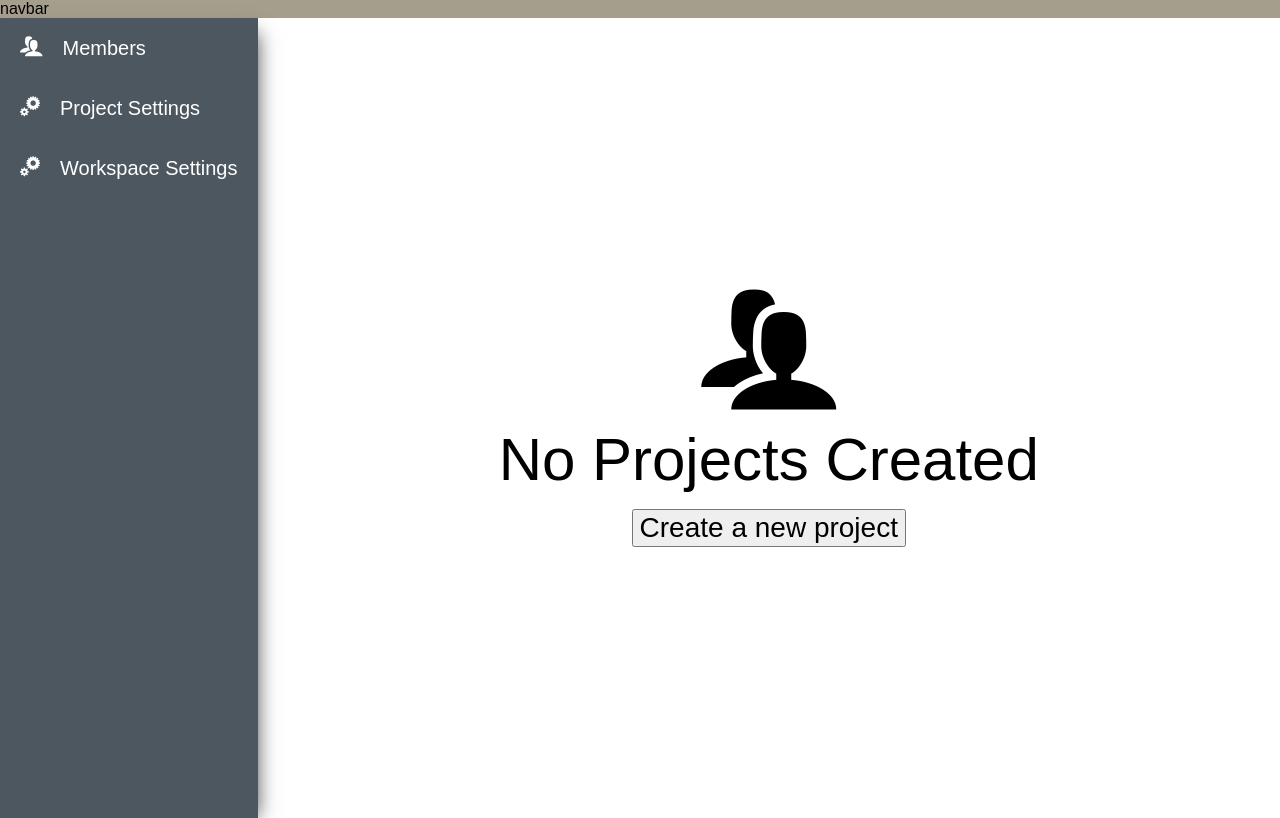
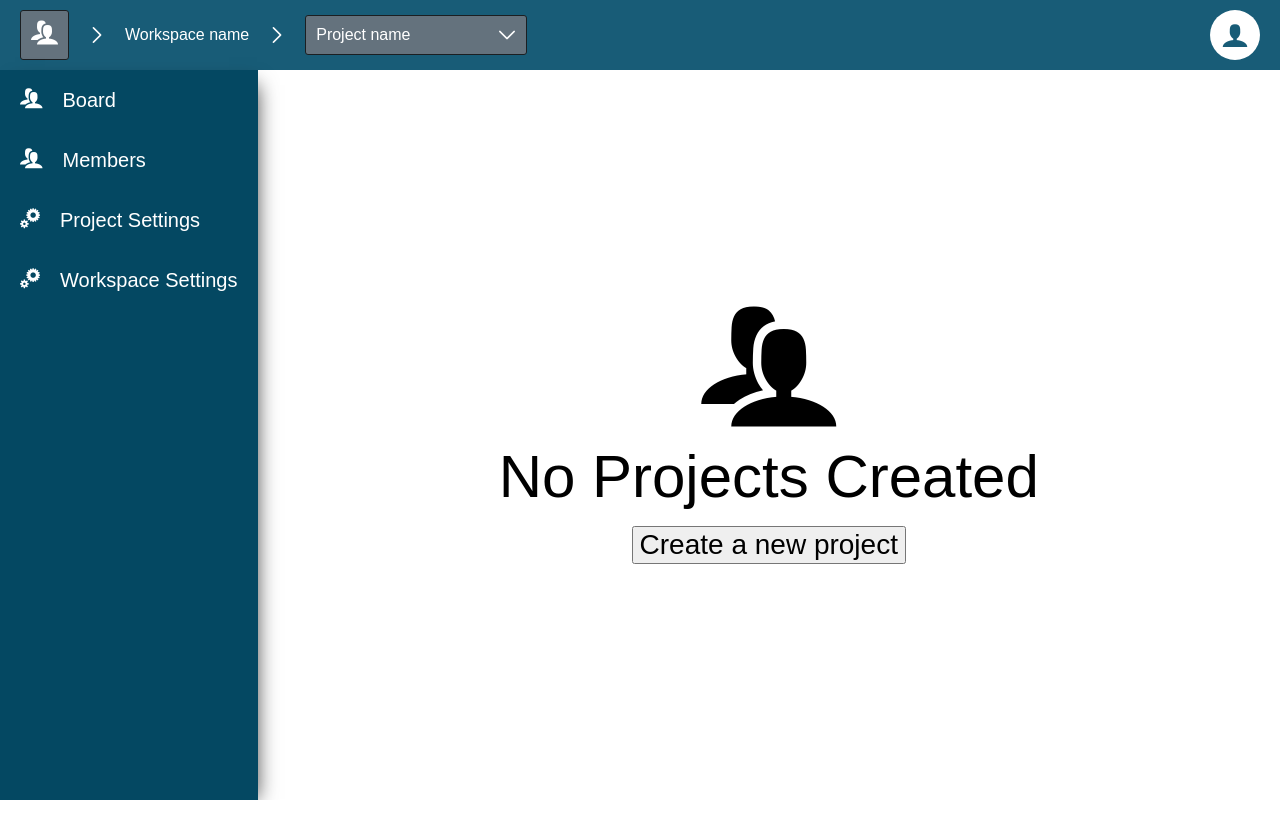
Before and after one commit to Lendruk/AppUntitledApiLibrary, a React (Create React App) app in the folder frontend/: page / in a window 1280 px wide. Built offline with nearby package versions, Linux system fonts and the light colour scheme; a web font is replaced by a local one.

Commit message:
wip home

```diff
--- a/frontend/src/components/Navbar/index.js
+++ b/frontend/src/components/Navbar/index.js
@@ -1,10 +1,62 @@
 import React from 'react';
 import * as Styles from './styles';
+import { ProjectPicker } from '../ProjectPicker';
 export class Navbar extends React.Component {
+    constructor(props) {
+        super(props);
+
+        this.state= {
+            openProjectPicker: false,
+        }
+
+        this.handleProjectPickerClick = this.handleProjectPickerClick.bind(this);
+    }
+
+    componentDidMount() {
+
+    }
+
+    componentWillUnmount() {
+        window.removeEventListener("mousedown", this.handleProjectPickerClick);
+    }
+
+    handleProjectPickerClick(e) {
+        const { openProjectPicker } = this.state;
+        const projectPicker = document.getElementById("project-picker");
+
+        if(openProjectPicker && !projectPicker.contains(e.target)) {
+            this.setState({ openProjectPicker: false });
+            window.removeEventListener("mousedown", this.handleProjectPickerClick);
+        }
+    }
 
     render() {
+        const { openProjectPicker } = this.state;
         return (
-            <Styles.Container>navbar</Styles.Container>
+            <Styles.Container>
+                <Styles.Breadcrumb>
+                    <Styles.Icon>
+                        <span className="moon-users" />
+                    </Styles.Icon>
+                    <span className="moon-back breadcrumb-arrow" />
+                    <div>Workspace name</div>
+                    <span className="moon-back breadcrumb-arrow" />
+                    <Styles.ProjectSelector  onClick={e => {
+                        this.setState({ openProjectPicker: true }, () =>{
+                            window.addEventListener("mousedown", this.handleProjectPickerClick);
+                        })
+                        }}>
+                        <div>Project name</div>
+                        <span className="moon-back" />
+                        {openProjectPicker && <ProjectPicker />}
+                    </Styles.ProjectSelector>
+                </Styles.Breadcrumb>
+                <Styles.UserOptions>
+                    <div className="userProfile">
+                        <span className="moon-user" />
+                    </div>
+                </Styles.UserOptions>
+            </Styles.Container>
         )
     }
 }
--- a/frontend/src/components/Navbar/styles.js
+++ b/frontend/src/components/Navbar/styles.js
@@ -1,5 +1,73 @@
 import styled from 'styled-components';
 
 export const Container = styled.div`
-    background: #A59E8C;
+    background: #185C77;
+    height: 70px;
+    display: flex;
+    align-items: center;
+    justify-content: space-between;
+    width: 100%;
+    color: white;
 `;
+
+export const Icon = styled.div`
+    font-size: 24px;
+    border: 1px solid #1B1F22;
+    background: #64727D;
+    border-radius: 3px;
+    color: white;
+    padding: 10px;
+    cursor: pointer;
+
+    &:hover {
+        background: #D7CEB2;
+        color: #4C5760;
+    }
+`;
+
+export const Breadcrumb = styled.div`
+    display: flex;
+    align-items: center;
+    justify-content: space-between;
+    padding-left: 20px;
+    .breadcrumb-arrow {
+        margin: 0px 20px;
+        transform: rotateY(180deg)
+    }
+`;
+
+export const UserOptions = styled.div`
+    display: flex;
+    padding-right: 20px;
+    color: #185C77;
+    .userProfile {
+        height: 50px;
+        width: 50px;
+        display: flex;
+        justify-content: center;
+        align-items: center;
+        border-radius: 50%;
+        background: white;
+
+        span {
+            font-size: 28px;
+        }
+    }
+`;
+
+export const ProjectSelector = styled.div`
+    display: flex;
+    background: #64727D;
+    border: 1px solid #1B1F22;
+    border-radius: 3px;
+    padding: 10px;
+    color: white;
+    min-width: 200px;
+    justify-content: space-between;
+    cursor: pointer;
+    position: relative;
+    span {
+        transform: rotateZ(270deg);
+        margin-left: 15px;
+    }
+`;
--- /dev/null
+++ b/frontend/src/components/ProjectPicker/index.js
@@ -0,0 +1,58 @@
+import React from 'react';
+import * as Styles from './styles';
+export class ProjectPicker extends React.Component {
+
+    constructor(props) {
+        super(props);
+
+        this.state = {
+            workspaces: [
+                {
+                    title: "test",
+                    _id: "1",
+                    projects: [
+                        {
+                            name: "project1",
+                            _id: "",
+                        },
+                    ],
+                },
+                {
+                    title: "test2",
+                    _id: "2",
+                    projects: [
+                        {
+                            name: "project2",
+                            _id: "",
+                        },
+                    ],
+                },
+            ],
+            selectedWorkspace:  {},
+        };
+    }
+
+    render() {
+        const { selectedWorkspace, workspaces } = this.state;
+        return (
+            <Styles.Container id="project-picker">
+                <Styles.Workspaces>
+                    <span>Workspaces</span>
+                    {workspaces ? workspaces.map(workspace => (
+                        <Styles.WorkspaceOption  selected={selectedWorkspace._id === workspace._id} onClick={() => this.setState({ selectedWorkspace: workspace })}>{workspace.title}</Styles.WorkspaceOption>
+                    )) : <div>No work spaces</div> }
+
+                </Styles.Workspaces>
+
+                <Styles.Projects>
+                    <span>Projects</span>
+                    {selectedWorkspace.projects && selectedWorkspace.projects.map(project => (
+                        <Styles.ProjectOption>
+                            <div>{project.name}</div><div className="updated-text">Updated X time ago</div>
+                        </Styles.ProjectOption>
+                    ))}
+                </Styles.Projects>
+            </Styles.Container>
+        )
+    }
+}
--- /dev/null
+++ b/frontend/src/components/ProjectPicker/styles.js
@@ -0,0 +1,54 @@
+import styled from 'styled-components';
+
+export const Container = styled.div`
+    position: absolute;
+    top: 100%;
+    display: flex;
+    background: white;
+    color: #4C5760;
+    font-size: 18px;
+    border-radius: 3px;
+    box-shadow: 0 2px 4px rgba(0,0,0,0.1);
+    border: 1px solid #4C5760;
+`;
+
+export const Workspaces = styled.div`
+    border-right: 1px solid black;
+    max-height: 600px;
+    overflow-y: auto;
+
+    span {
+        font-weight: bold;
+        padding: 15px 20px;
+        margin-left: 0px;
+    }
+`;
+
+export const WorkspaceOption = styled.div`
+        border-left: 3px solid ${props => props.selected ? "#4C5760" : "transparent"};
+        font-weight: ${props => props.selected ? "bold" : "" };
+        background: ${props => props.selected ? "#C5D1D3" : "" };
+        padding: 15px 20px;
+        &:hover {
+            border-left: 3px solid ${props => props.selected ? "#4C5760" : "#C5D1D3"};
+        }
+`;
+
+export const Projects = styled.div`
+    span {
+        font-weight: bold;
+    }
+`;
+
+export const ProjectOption = styled.div`
+    padding: 15px 20px;
+    display: flex;
+    align-items: center;
+
+    .updated-text {
+        margin-left: 20px;
+        font-size: 12px;
+        width: max-content;
+        display: inline;
+    }
+`;
--- a/frontend/src/components/Sidebar/index.js
+++ b/frontend/src/components/Sidebar/index.js
@@ -7,6 +7,10 @@ export class Sidebar extends React.Component {
 
         this.state = {
             options: [
+                {
+                    icon: "moon-users",
+                    title: "Board",
+                },
                 {
                     icon: "moon-users",
                     title: "Members",
--- a/frontend/src/components/Sidebar/styles.js
+++ b/frontend/src/components/Sidebar/styles.js
@@ -1,7 +1,7 @@
 import styled from 'styled-components';
 
 export const Container = styled.div`
-    background: #4C5760;
+    background: #044862;
     min-width: 13%;
     display: flex;
     align-items: center;
@@ -31,7 +31,7 @@ export const SidebarOption = styled.div`
     }
 
     &:hover {
-        background: #D7CEB2;
+        background: #EFF6E0;
         color: #4C5760;
     }
 `;
--- a/frontend/src/containers/ContentContainer/styles.js
+++ b/frontend/src/containers/ContentContainer/styles.js
@@ -3,5 +3,5 @@ import styled from 'styled-components';
 export const Container = styled.div`
     display: flex;
     flex-direction: row;
-    height: 100vh;
+    height: calc(100vh - 70px);
 `;
```
